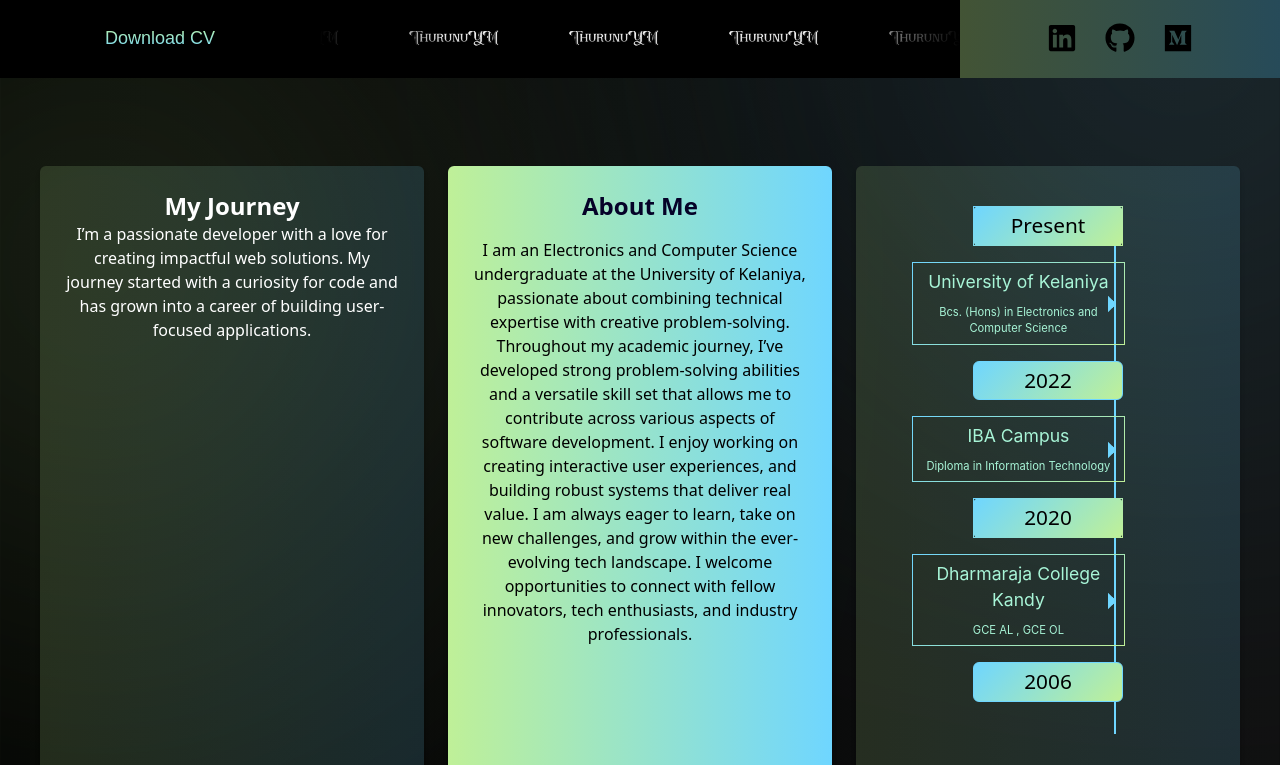
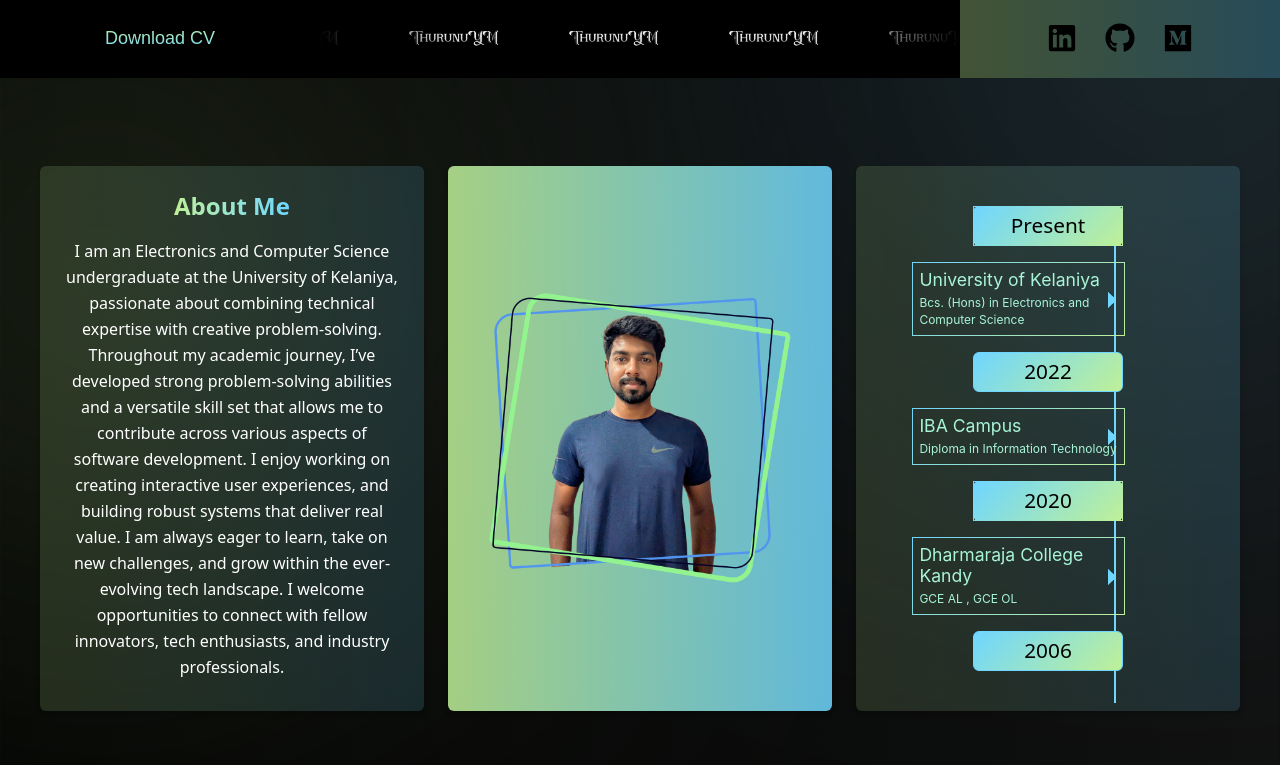
Before and after one commit to thurunuym/my-portofolio, a React (Vite) app: page / in a window 1280 px wide. Shown: the part 575-1340 px from the top of the page. Built offline with nearby package versions, Linux system fonts and the light colour scheme; a web font is replaced by a local one.

Commit message:
about me img and enhancements

```diff
--- a/src/components/AboutMe.jsx
+++ b/src/components/AboutMe.jsx
@@ -1,78 +1,74 @@
 import styles from "./AboutMe.module.css";
 import "../styles/AboutMe.scss";
+import thurunu from "../assets/thurunu.png";
 
 const AboutMe = () => {
   return (
-    <section id="about" className="mt-2 py-20 h-screen">
-      <div className="container mx-auto px-10 h-full">
+    <section id="about" className="mt-2 py-20 min-h-screen">
+      <div className="container mx-auto px-4 sm:px-6 lg:px-10 h-full">
         <div className="flex flex-col lg:flex-row gap-6 max-w-7xl mx-auto h-full">
-          <div
-            className={`${styles.box} ${styles.leftBox} hidden sm:flex flex-1 p-6 rounded-[6px] shadow-md`}
-          >
+
+          {/* Left Box */}
+          <div className={`${styles.box} ${styles.leftBox} sm:order-2 lg:order-1 sm:flex flex-1 p-6 rounded-[6px] shadow-md`}>
             <div className="flex flex-col items-center text-center">
-              <h3 className="text-2xl font-semibold text-white">My Journey</h3>
-              <p className="text-white">
-                I’m a passionate developer with a love for creating impactful
-                web solutions. My journey started with a curiosity for code and
-                has grown into a career of building user-focused applications.
-              </p>
-            </div>
-          </div>
-          <div
-            className={`${styles.box} ${styles.middleBox} flex-1 p-6 rounded-[6px] shadow-md`}
-          >
-            <div className="flex flex-col items-center text-center">
-              <h3 className="text-2xl font-semibold text-[#050228] mb-4">
+              <h3 className="text-2xl font-semibold bg-gradient-to-r from-[#BFF098] to-[#6FD6FF] bg-clip-text text-transparent mb-4">
                 About Me
               </h3>
-              <p className="text">
-                I am an Electronics and Computer Science undergraduate at the University of Kelaniya,
-                passionate about combining technical expertise with creative problem-solving.
-                Throughout my academic journey, I’ve developed
-                 strong problem-solving abilities and a versatile skill set that allows me to contribute
-                  across various aspects of software development. I enjoy working on creating interactive user experiences,
-                  and building robust systems that deliver real value. I am always eager to learn,
-                  take on new challenges, and grow within the ever-evolving tech landscape. I welcome opportunities to
-                  connect with fellow innovators, tech enthusiasts, and industry professionals.
+              <p className="text-white text-m leading-relaxed text-m">
+                I am an Electronics and Computer Science undergraduate at the
+                University of Kelaniya, passionate about combining technical
+                expertise with creative problem-solving. Throughout my academic
+                journey, I’ve developed strong problem-solving abilities and a
+                versatile skill set that allows me to contribute across various
+                aspects of software development. I enjoy working on creating
+                interactive user experiences, and building robust systems that
+                deliver real value. I am always eager to learn, take on new
+                challenges, and grow within the ever-evolving tech landscape. I
+                welcome opportunities to connect with fellow innovators, tech
+                enthusiasts, and industry professionals.
               </p>
             </div>
           </div>
 
-          <div
-            className={`${styles.box} ${styles.rightBox} flex-1 p-6 rounded-[6px] shadow-md`}
-          >
-            <div className="flex flex-coPl items-center text-center px-0">
-              <div class="timeline">
+          {/* Middle Box */}
+          <div className={`${styles.box} ${styles.middleBox} sm:order-1 lg:order-2 flex-1 p-6 rounded-[6px] shadow-md`}>
+            <div className="w-full">
+              <img src={thurunu} alt="myimage" className="mt-20"/>
+            </div>
+          </div>
 
-                <h2 class="timeline__item timeline__item--year">Present</h2>
+          {/* Right Box (Timeline) */}
+          <div className={`${styles.box} ${styles.rightBox} flex-1 p-4 sm:p-6 rounded-[6px] shadow-md order-3`}>
+            <div className="timeline w-full">
+              <h2 className="timeline__item timeline__item--year">Present</h2>
 
-                <div class="timeline__item">
-                  <h3 class="timeline__title">University of Kelaniya</h3>
-                  <p class="timeline__blurb">
+              <div className="timeline__item">
+                <h3 className="timeline__title">University of Kelaniya</h3>
+                <p className="timeline__blurb">
                   Bcs. (Hons) in Electronics and Computer Science
                 </p>
               </div>
 
-                <h2 class="timeline__item timeline__item--year">2022</h2>
+              <h2 className="timeline__item timeline__item--year">2022</h2>
 
-                <div class="timeline__item">
-                  <h3 class="timeline__title">IBA Campus</h3>
-                  <p class="timeline__blurb">Diploma in Information Technology</p>
-                </div>
-
-                <h2 class="timeline__item timeline__item--year">2020</h2>
-
-                <div class="timeline__item">
-                  <h3 class="timeline__title">Dharmaraja College Kandy</h3>
-                  <p class="timeline__blurb">
-                    GCE AL , GCE OL
+              <div className="timeline__item">
+                <h3 className="timeline__title">IBA Campus</h3>
+                <p className="timeline__blurb">
+                  Diploma in Information Technology
                 </p>
               </div>
 
-                <h2 class="timeline__item timeline__item--year">2006</h2>
+              <h2 className="timeline__item timeline__item--year">2020</h2>
+
+              <div className="timeline__item">
+                <h3 className="timeline__title">Dharmaraja College Kandy</h3>
+                <p className="timeline__blurb">GCE AL , GCE OL</p>
+              </div>
+
+              <h2 className="timeline__item timeline__item--year">2006</h2>
             </div>
           </div>
-          </div>
+
         </div>
       </div>
     </section>
--- a/src/components/AboutMe.module.css
+++ b/src/components/AboutMe.module.css
@@ -10,5 +10,5 @@
 }
 
 .middleBox {
-  background: linear-gradient(to right, #BFF098, #6FD6FF);
+  background: linear-gradient(to right, rgba(191, 240, 152, 0.85), rgba(111, 214, 255, 0.85));
 }
--- a/src/styles/AboutMe.scss
+++ b/src/styles/AboutMe.scss
@@ -120,12 +120,13 @@ h1 {
   font-family: 'inter', sans-serif;
   color: #A8F5D7;
   font-size: 1.1em;
+  line-height: 1.2; // reduced spacing
 }
 
 .timeline__blurb {
-  line-height: 1.5;
-  font-size: 0.7rem;
+  line-height: 1.4; // reduced from 1.5
+  font-size: 0.75rem; // slightly larger for readability
   font-family: 'inter', sans-serif;
   color: #A8F5D7;
-  margin: .5rem 0 0;
+  margin: 0.3rem 0 0;
 }
```
Also changed, not shown: src/assets/thurunu.png (added). Lines whose indentation alone changed are shown as unchanged.
